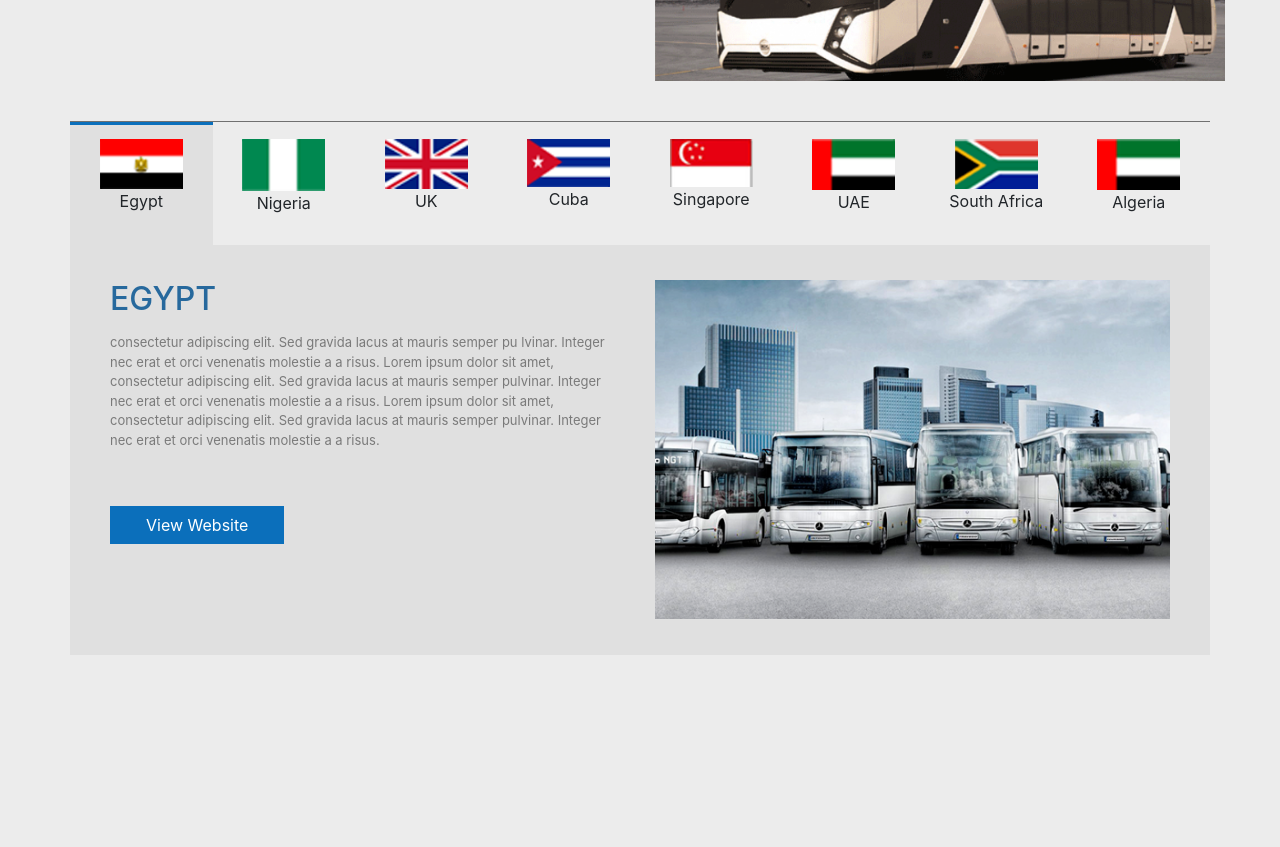
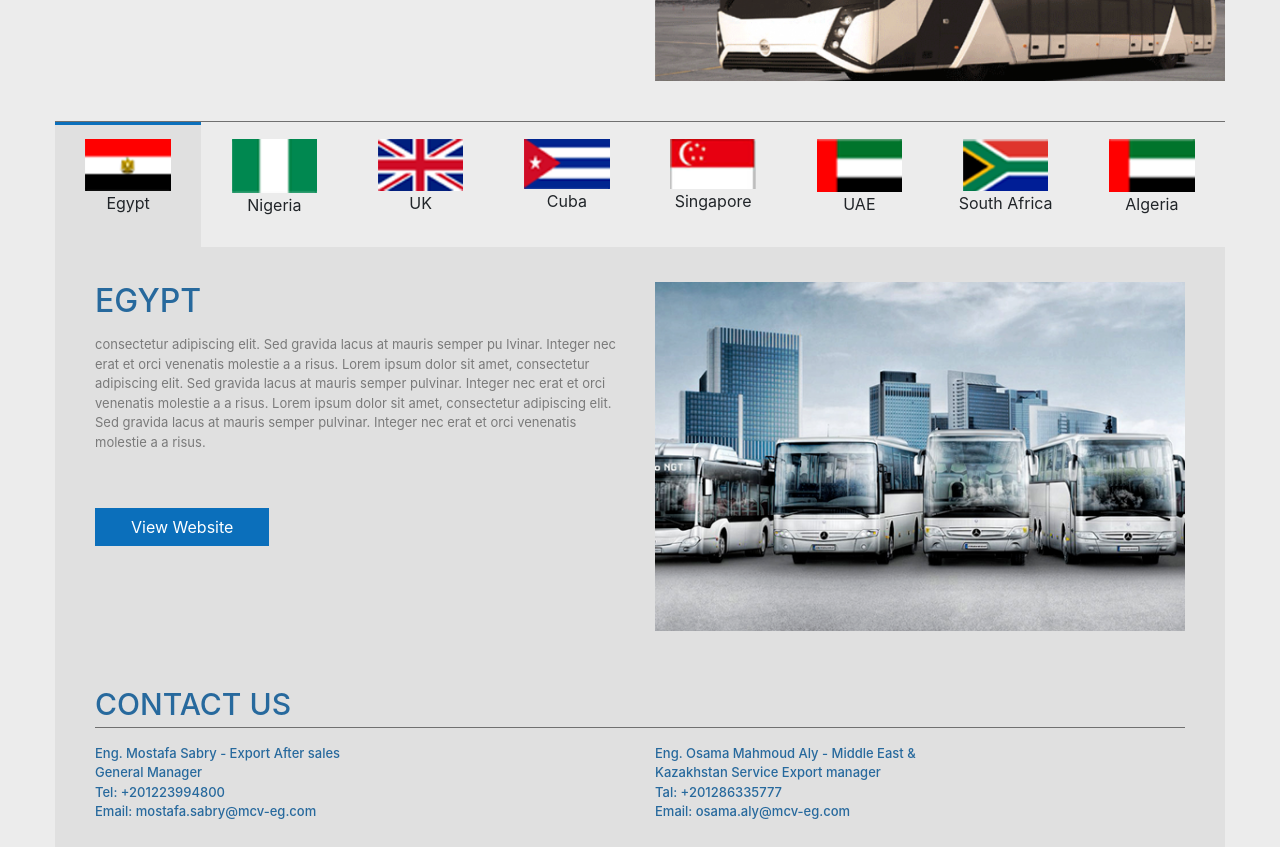
Before and after one commit to Dev4mir/company-page, a website: page app/index.html in a window 1280 px wide. Shown: the part 460-1307 px from the top of the page. Before the commit the page ends 1115 px from the top, so only its background shows below. Drawn offline with nearby package versions, Linux system fonts and the light colour scheme.

Commit message:
done with contact section

```diff
--- a/app/index.html
+++ b/app/index.html
@@ -170,6 +170,25 @@ Lorem ipsum dolor sit amet, consectetur adipiscing elit. Sed gravida lacus at ma
           </div>
         </div>
       </section>
+      <section id="contact">
+        <div class="row">
+          <div class="col-16 section-title">
+            <p>Contact us</p>
+          </div>
+          <div class="col-16 col-md-8 side">
+            <p>Eng. Mostafa Sabry - Export After sales</p>
+            <p>General Manager</p>
+            <p>Tel: +201223994800</p>
+            <p>Email: mostafa.sabry@mcv-eg.com</p>
+          </div>
+          <div class="col-16 col-md-8 side">
+            <p>Eng. Osama Mahmoud Aly - Middle East &</p>
+            <p>Kazakhstan Service Export manager</p>
+            <p>Tal: +201286335777</p>
+            <p>Email: osama.aly@mcv-eg.com</p>
+          </div>
+        </div>
+      </section>
 
     </main>
 
--- a/app/scss/styles.scss
+++ b/app/scss/styles.scss
@@ -169,6 +169,7 @@ header {
   .tab {
     overflow: hidden;
     border-top: 1px solid #707070;
+    margin: 0;
 
     div {
       background-color: $main-page-bgcolor;
@@ -210,8 +211,49 @@ header {
     padding: 0;
   }
   .countries-view-selected {
+    margin: 0;
+
     @include  media-breakpoint-down(sm) {
       margin-left: 0;
     };
   }
 }
+
+/* Contact Section */
+#contact {
+  color: $title-color;
+  font-weight: 500;
+
+  .row {
+    margin-right: 30px;
+    margin-left: 30px;
+    padding-left: 25px;
+    padding-right: 25px;
+    padding-top: 15px;
+    background-color: #E0E0E0;
+  }
+  .section-title {
+    text-transform: uppercase;
+    font-size: 30px;
+    padding: 0 15px;
+
+    p {
+      border-bottom: 1px solid #707070;
+    }
+  }
+  .side {
+    margin-bottom: 25px;
+
+    p {
+      margin: 0;
+      font-size: 13px;
+    }
+  }
+
+  @include media-breakpoint-down(sm) {
+    .row {
+      margin-right: 15px;
+      margin-left: 15px;
+    }
+  }
+}
```
Also changed, not shown: app/css/styles.css.
